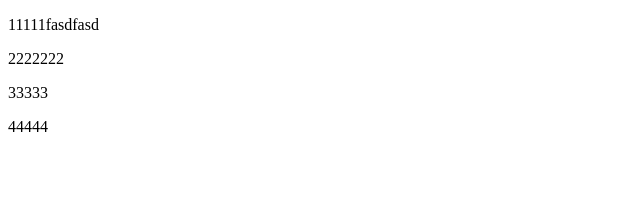
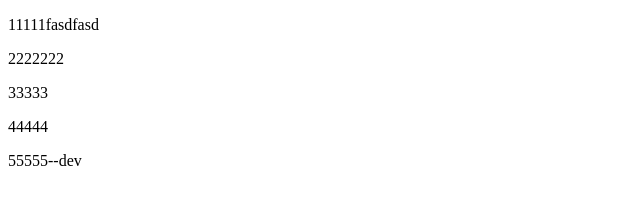
Before and after one commit to linxingli/learngit, a plain HTML site: page index.html in a window 1280 px wide. Shown: the full height of the page, 0-640 px from the left. Drawn offline with Linux system fonts and the light colour scheme.

Commit message:
feat: 增加555-dev

```diff
--- a/index.html
+++ b/index.html
@@ -11,5 +11,6 @@
   <p>2222222</p>
   <p>33333</p>
   <p>44444</p>
+  <p>55555--dev</p>
 </body>
 </html>
```
